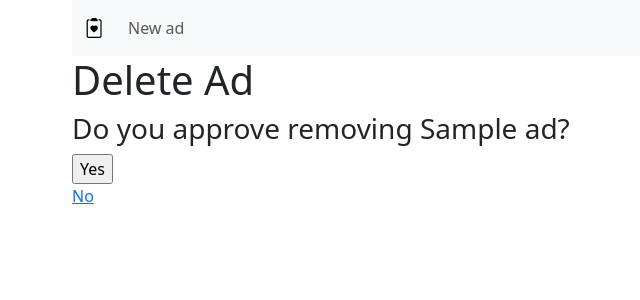
After one commit to Vityaendless/bulletin_board, a Django app: page /ad/1/delete/ in a window 1280 px wide. The commit adds this page. Shown: the top 300 px of the page, without its empty margins (10-650 px from the left). Run offline with Django 5.2, Linux system fonts and the light colour scheme; tables that the repository leaves empty hold one stand-in row (values such as "Sample post").

Commit message:
add ad update, delete

```diff
--- a/source/webapp/models.py
+++ b/source/webapp/models.py
@@ -28,8 +28,8 @@ class Ad(AbstractModel):
     def __str__(self):
         return f"This is ad {self.id}, {self.title}"
 
-    # def get_absolute_url(self):
-    #     return reverse('webapp:article_view', kwargs={'pk': self.pk})
+    def get_absolute_url(self):
+        return reverse('webapp:ad_view', kwargs={'pk': self.pk})
 
 
 class Category(models.Model):
--- /dev/null
+++ b/source/webapp/templates/ads/ad_delete.html
@@ -0,0 +1,12 @@
+{% extends 'base.html' %}
+{% load static %}
+{% block title %}Delete Ad{% endblock %}
+{% block content %}
+    <h1>Delete Ad</h1>
+    <h3>Do you approve removing {{ ad.title }}?</h3>
+    <form action="" method="post">
+        {% csrf_token %}
+        <input type="submit" value="Yes"/>
+    </form>
+    <a href="{% url 'webapp:ad_view' pk=ad.pk %}">No</a>
+{% endblock %}
--- a/source/webapp/templates/ads/ad_details.html
+++ b/source/webapp/templates/ads/ad_details.html
@@ -3,6 +3,7 @@
 {% block title %}{{ ad.title }} details{% endblock %}
 {% block menu %}
     {% include 'partial/base_menu.html' %}
+    {% include 'partial/detail_menu.html' %}
 {% endblock %}
 {% block content %}
     <h1>Ad</h1>
--- /dev/null
+++ b/source/webapp/templates/partial/detail_menu.html
@@ -0,0 +1,2 @@
+<a class="nav-link" href="{% url 'webapp:ad_update_view' pk=ad.pk %}">Update ad</a>
+<a class="nav-link" href="{% url 'webapp:ad_delete_view' pk=ad.pk %}">Delete ad</a>
--- a/source/webapp/urls.py
+++ b/source/webapp/urls.py
@@ -1,12 +1,14 @@
 from django.urls import path
 
-from .views import IndexView, AdCreateView, AdView
+from .views import IndexView, AdCreateView, AdView, AdUpdateView, AdDeleteView
 
 
 app_name = 'webapp'
 
 urlpatterns = [
     path('', IndexView.as_view(), name='index'),
-    path('product/add/', AdCreateView.as_view(), name='ad_create'),
-    path('product/<int:pk>/', AdView.as_view(), name='ad_view'),
+    path('ad/add/', AdCreateView.as_view(), name='ad_create'),
+    path('ad/<int:pk>/', AdView.as_view(), name='ad_view'),
+    path('ad/<int:pk>/update/', AdUpdateView.as_view(), name='ad_update_view'),
+    path('ad/<int:pk>/delete/', AdDeleteView.as_view(), name='ad_delete_view'),
 ]
--- a/source/webapp/views/__init__.py
+++ b/source/webapp/views/__init__.py
@@ -1 +1 @@
-from .ads_views import IndexView, AdCreateView, AdView
+from .ads_views import IndexView, AdCreateView, AdView, AdUpdateView, AdDeleteView
--- a/source/webapp/views/ads_views.py
+++ b/source/webapp/views/ads_views.py
@@ -1,7 +1,8 @@
-from django.views.generic import ListView, CreateView, DetailView
+from django.views.generic import ListView, CreateView, DetailView, UpdateView, DeleteView
 from django.db.models import Q
 from django.utils.http import urlencode
 from django.shortcuts import redirect
+from django.urls import reverse_lazy
 
 from ..models import Ad
 from ..forms import SimpleSearchForm, AdForm
@@ -60,9 +61,21 @@ class AdCreateView(CreateView):
         ad = form.save(commit=False)
         ad.author = self.request.user
         ad.save()
-        return redirect('webapp:index')#, pk=product.pk)
+        return redirect('webapp:ad_view', pk=ad.pk)
 
 
 class AdView(DetailView):
     model = Ad
     template_name = 'ads/ad_details.html'
+
+
+class AdUpdateView(UpdateView):
+    template_name = 'ads/ad_update.html'
+    model = Ad
+    form_class = AdForm
+
+
+class AdDeleteView(DeleteView):
+    template_name = 'ads/ad_delete.html'
+    model = Ad
+    success_url = reverse_lazy('webapp:index')
```
Also changed, not shown: source/webapp/templates/ads/ad_update.html (added, +7 -0 lines).
